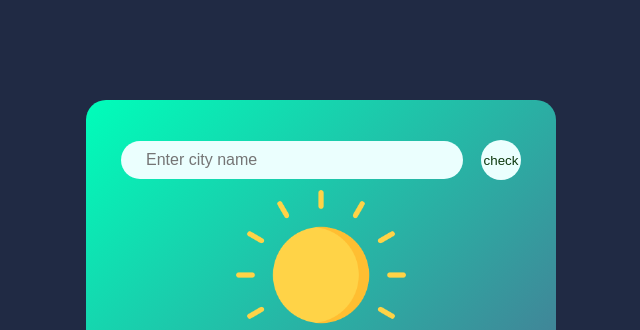
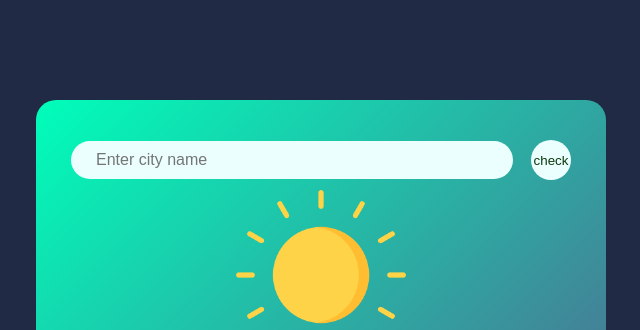
Before and after one commit to Brianmitich/mitich.github.io, a plain HTML site: page index.html in a window 1280 px wide. Shown: the top 330 px of the page, without its empty margins (319-959 px from the left). Drawn offline with Linux system fonts and the light colour scheme.

Commit message:
Update style.css

```diff
--- a/style.css
+++ b/style.css
@@ -10,7 +10,7 @@ body{
 }
 .card{
     width: 90%;
-  max-width: 470px;
+  max-width: 570px;
    margin: 100px auto 0;
    background: linear-gradient(135deg, #00feba, #5b548a);
    border-radius: 20px;
```
